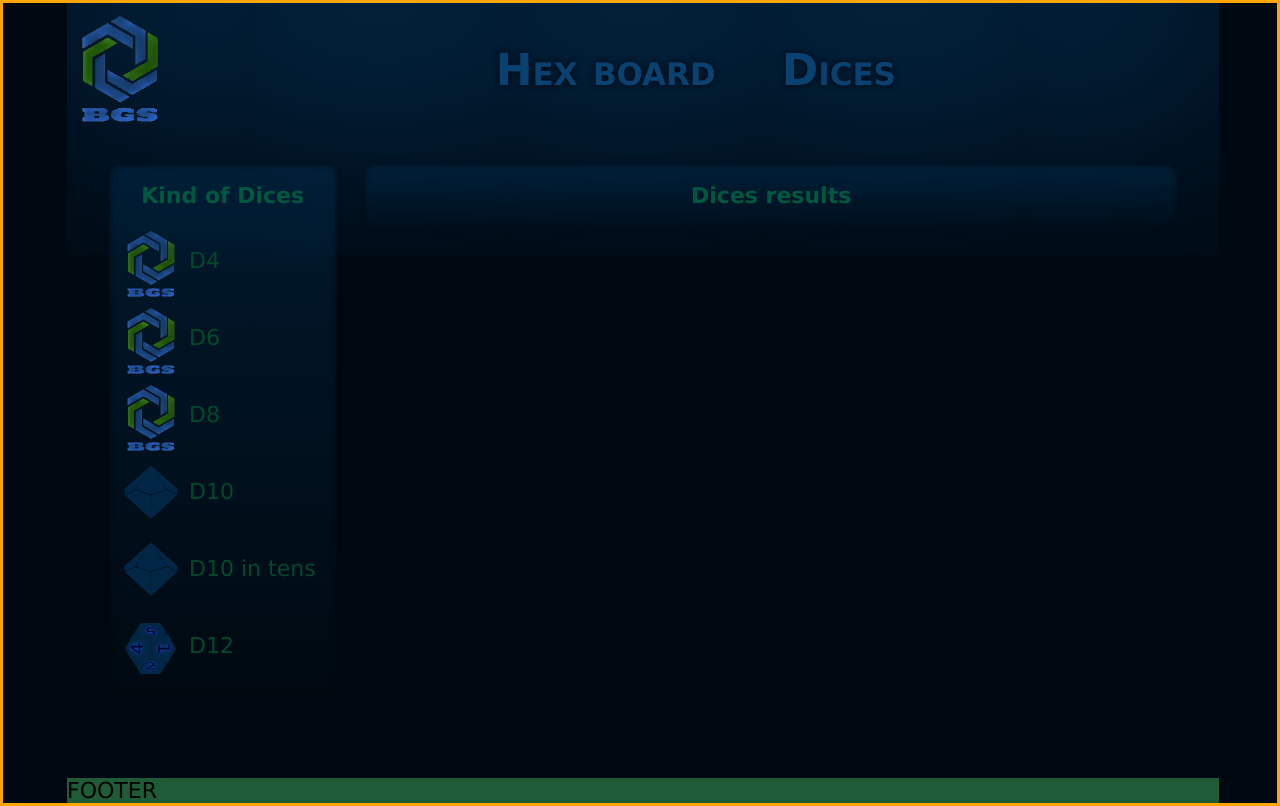
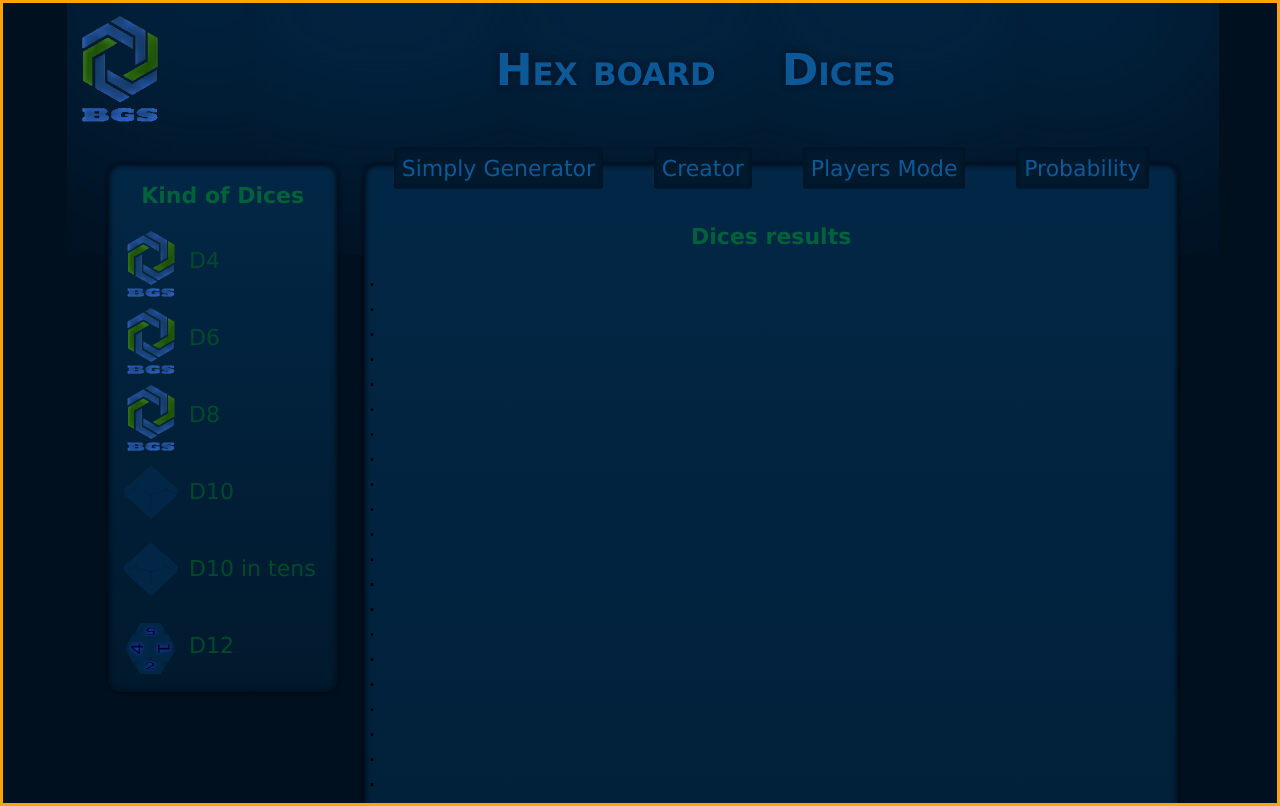
Before and after one commit to jurpiotr/board-game-studio, an Angular app: page / in a window 1280 px wide. Built offline with nearby package versions, Linux system fonts and the light colour scheme.

Commit message:
added navigation for main content component

```diff
--- a/src/app/app.component.html
+++ b/src/app/app.component.html
@@ -79,9 +79,7 @@
       </div>
 
       <div class="section__panel section__results">
-         <h4 class="section__title">
-            <span>Dices results</span>
-         </h4>
+         <main-result></main-result>
       </div>
 
    </div>
--- a/src/app/app.component.scss
+++ b/src/app/app.component.scss
@@ -10,7 +10,7 @@
 
    &::before {
       content: '';
-      z-index: 0;
+      z-index: -1;
       display: block;
       position: relative;
       top: 0;
@@ -69,7 +69,7 @@
       margin: 0.6rem;
       padding: 0.2rem;
       border-radius: 0.6rem;
-      background: linear-gradient(180deg,  $sec-color-dark, $sec-color-darkest);
+      background: linear-gradient(  $sec-color 0%, $sec-color-dark 100%);
       box-shadow:  0 0rem 0.2rem darken($color: $sec-color, $amount: 12),
                    inset 0 0 0.2rem 0.1rem $sec-color-darkest;
    }
@@ -80,23 +80,7 @@
       flex-basis: 78%;
      }
 
-   &__title {
-      display: flex;
-      justify-content: center;
-      align-items: center;
-      height: 2.6rem;
-      width: 100%;
-      padding: 0.2rem 0.1rem;
-      color: $pri-color-light;
 
-      span {
-         text-align: center;
-         display: inline-block;
-         height: fit-content;
-         line-height: 1.2rem;
-         vertical-align: middle;
-      }
-   }
    .selector-dices{
       list-style: none;
    }
--- a/src/app/main/main.component.html
+++ b/src/app/main/main.component.html
@@ -1 +1,53 @@
-<p>main works!</p>
+<div class="nav">
+   <div class="nav__option">Simply Generator</div>
+   <div class="nav__option">Creator</div>
+   <div class="nav__option">Players Mode</div>
+   <div class="nav__option">Probability</div>
+</div>
+<h4 class="section__title">
+   <span>Dices results</span>
+</h4>
+<p>.</p>
+<p>.</p>
+<p>.</p>
+<p>.</p>
+<p>.</p>
+<p>.</p>
+<p>.</p>
+<p>.</p><p>.</p>
+<p>.</p>
+<p>.</p>
+<p>.</p>
+<p>.</p>
+<p>.</p>
+<p>.</p>
+<p>.</p><p>.</p>
+<p>.</p>
+<p>.</p>
+<p>.</p>
+<p>.</p>
+<p>.</p>
+<p>.</p>
+<p>.</p>
+<p>.</p>
+<p>.</p>
+<p>.</p>
+<p>.</p>
+<p>.</p>
+<p>.</p>
+<p>.</p>
+<p>.</p><p>.</p>
+<p>.</p>
+<p>.</p>
+<p>.</p>
+<p>.</p>
+<p>.</p>
+<p>.</p>
+<p>.</p><p>.</p>
+<p>.</p>
+<p>.</p>
+<p>.</p>
+<p>.</p>
+<p>.</p>
+<p>.</p>
+<p>.</p>
--- a/src/app/main/main.component.scss
+++ b/src/app/main/main.component.scss
@@ -0,0 +1,30 @@
+@import "../../stylings/vars.scss";
+
+.nav {
+   position: relative;
+   transform: translateY(-50%);
+   display: flex;
+   justify-content: center;
+   width: 100%;
+
+
+ &__option {
+ //  background-color: rgb(0, 122, 122);
+
+   margin: 0 auto;
+   padding: 8px;
+   background-color: $sec-color-dark;
+   border-radius: 3px;
+   color: $sec-color-lightest;
+   box-shadow:  inset 0 0 0.2rem 0rem $sec-color-darkest;
+
+   transition: all 0.3s;
+   &:active {
+      background-color: $sec-color;
+      box-shadow:  inset 0 0 0.2rem 0rem $pri-color;
+      color: $pri-color-lightest;
+
+      transition: all 0.3s;
+   }
+ }
+}
--- a/src/app/main/main.component.ts
+++ b/src/app/main/main.component.ts
@@ -1,7 +1,7 @@
 import { Component, OnInit } from '@angular/core';
 
 @Component({
-  selector: 'main',
+  selector: 'main-result',
   templateUrl: './main.component.html',
   styleUrls: ['./main.component.scss']
 })
--- a/src/styles.scss
+++ b/src/styles.scss
@@ -62,3 +62,20 @@ body {
       animation-direction: initial;
    }
 }
+.section__title {
+   display: flex;
+   justify-content: center;
+   align-items: center;
+   height: 2.6rem;
+   width: 100%;
+   padding: 0.2rem 0.1rem;
+   color: $pri-color-light;
+
+   span {
+      text-align: center;
+      display: inline-block;
+      height: fit-content;
+      line-height: 1.2rem;
+      vertical-align: middle;
+   }
+}
--- a/src/stylings/vars.scss
+++ b/src/stylings/vars.scss
@@ -10,14 +10,14 @@
 
 $size-dice: 3rem;
 
-$sec-color-darkest: rgba(0, 9, 17);
+$sec-color-darkest: rgb(0, 16, 31);
 $sec-color-dark: rgba(1, 25, 45);
 $sec-color: rgba(2, 39, 70);
 $sec-color-light: rgba(4, 52, 92);
-$sec-color-lightest: rgba(9, 65, 112, 1);
+$sec-color-lightest: rgb(13, 89, 151);
 
-$pri-color-darkest: rgba(0, 18, 11);
+$pri-color-darkest: rgb(0, 29, 18);
 $pri-color-dark: rgba(0, 47, 28);
 $pri-color: rgba(0, 74, 44);
 $pri-color-light: rgba(0, 97, 58);
-$pri-color-lightest: rgba(2, 119, 72);
+$pri-color-lightest: rgb(3, 156, 95);
```
